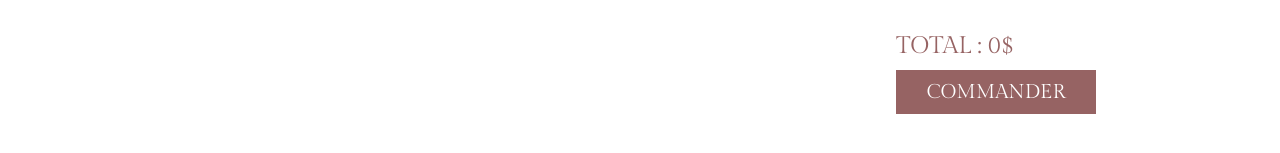
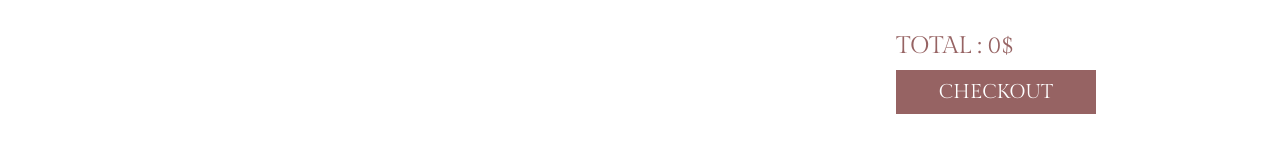
Before and after one commit to Shane99dt/Front-Colors, a React (Create React App) app: page /Panier in a window 1280 px wide. Shown: the part 327-480 px from the top of the page. Built offline with nearby package versions, Linux system fonts and the light colour scheme.

Commit message:
animate homepage

```diff
--- a/src/pages/Panier.js
+++ b/src/pages/Panier.js
@@ -98,7 +98,7 @@ const Panier = () => {
       </div>
     <div className="total">
       <H2>TOTAL : {totalPrice}$</H2>
-      <Button text={'Commander'} handleClick={() => handleNavigate('/Commandes')} />
+      <Button text={'CHECKOUT'} handleClick={() => handleNavigate('/Commandes')} />
     </div>
     </div>
     </section>
--- a/src/styles/App.css
+++ b/src/styles/App.css
@@ -149,6 +149,8 @@ p{
   flex-direction: column;
   display: flex;
   justify-content: center;
+  opacity: 0;
+  animation: apparition 1s 0s forwards;
 }
 
 .home-container h1{
@@ -168,6 +170,8 @@ p{
   left: 0%;
   display: flex;
   justify-content:space-around;
+  opacity: 0;
+  animation: apparition 2s 1.4s forwards;
 }
 .home-images div{
   height: 90%;
@@ -376,3 +380,14 @@ p{
 .retourbutton{
   margin: 16px;
 }
+
+/* KEYFRAMES */
+
+
+@keyframes apparition {
+
+  100%{
+      opacity: 1;
+  }
+
+}
```
